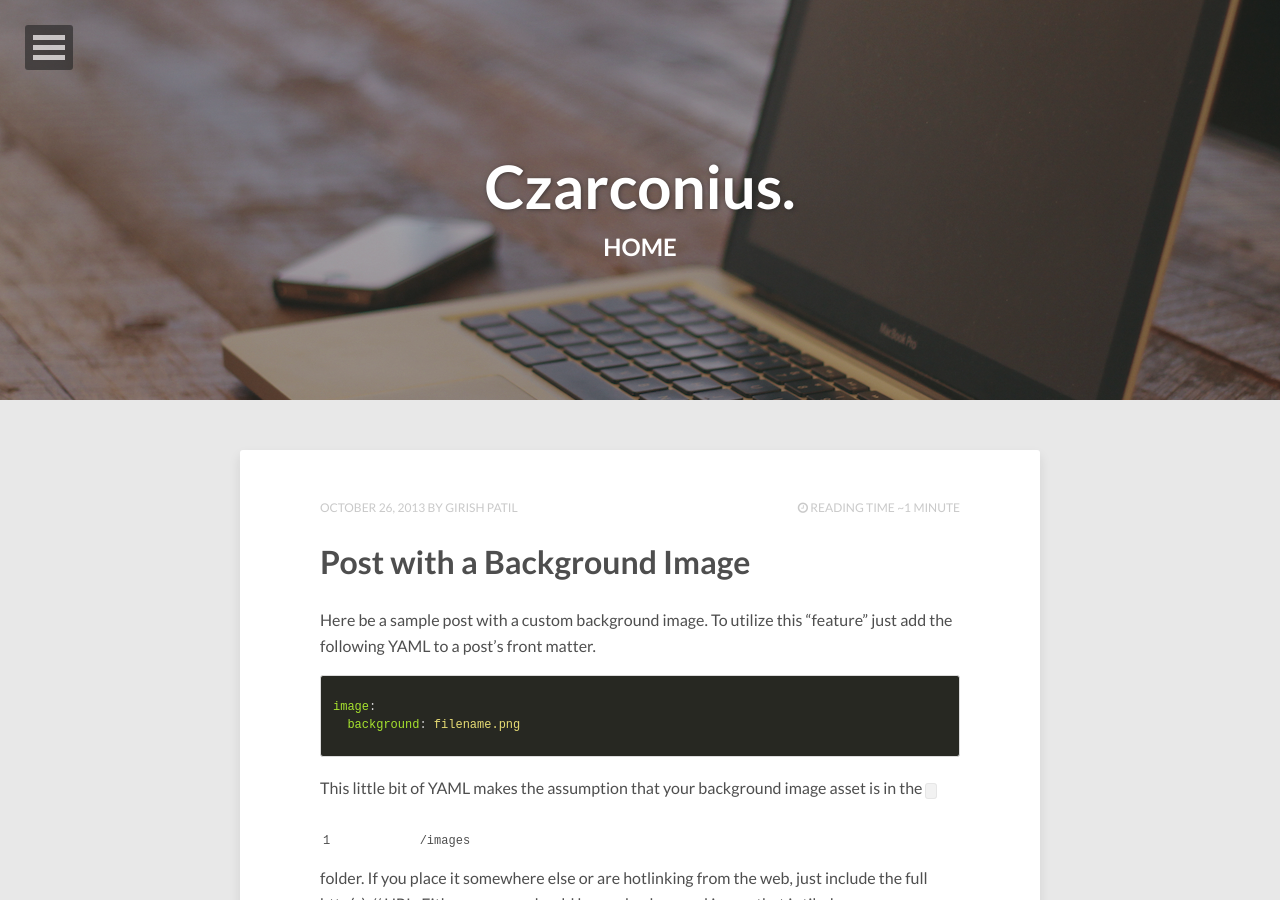
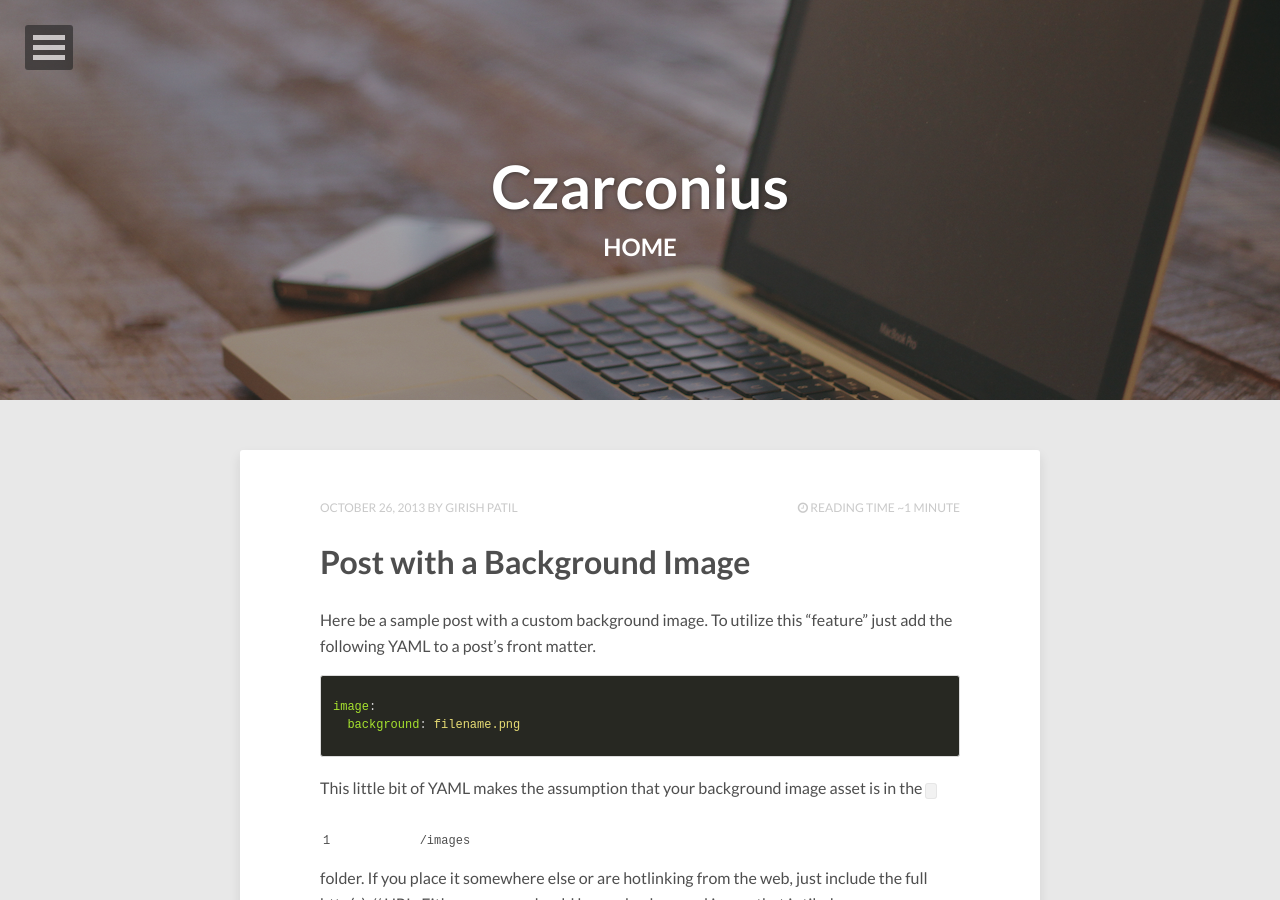
Before and after one commit to pshrishi/pshrishi.github.io, a Jekyll site: the page built from index.html, in a window 1280 px wide and 900 px high. Built offline with Jekyll 4.4.1, drawn with Linux system fonts in a browser that asks for light colours; nearby versions of some CDN libraries; the list of posts is cut into pages by our own code.

Commit message:
Updated favicon

```diff
--- a/_config.yml
+++ b/_config.yml
@@ -1,4 +1,4 @@
-title:            Czarconius.
+title:            Czarconius
 description:      Girish Patil's personal blog.
 disqus_shortname: czarconius
 reading_time:     true
--- a/_includes/head.html
+++ b/_includes/head.html
@@ -44,9 +44,9 @@
 
 <!-- Icons -->
 <!-- 16x16 -->
-<link rel="shortcut icon" href="{{ site.url }}/favicon.ico">
+<link rel="shortcut icon" href="{{ site.url }}/icon.jpg">
 <!-- 32x32 -->
-<link rel="shortcut icon" href="{{ site.url }}/favicon.png">
+<link rel="shortcut icon" href="{{ site.url }}/icon.jpg">
 <!-- 57x57 (precomposed) for iPhone 3GS, pre-2011 iPod Touch and older Android devices -->
 <link rel="apple-touch-icon-precomposed" href="{{ site.url }}/images/apple-touch-icon-precomposed.png">
 <!-- 72x72 (precomposed) for 1st generation iPad, iPad 2 and iPad mini -->
```
